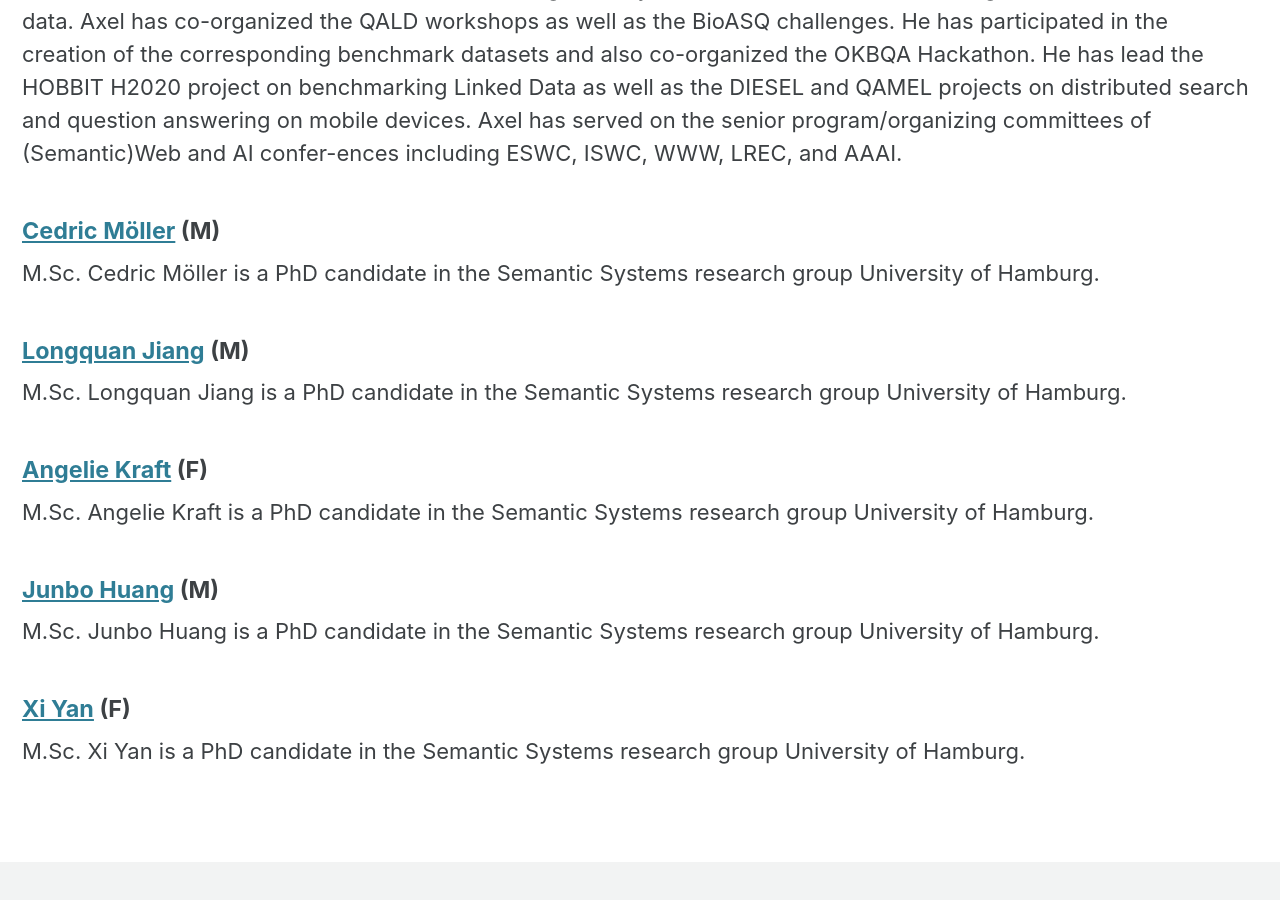
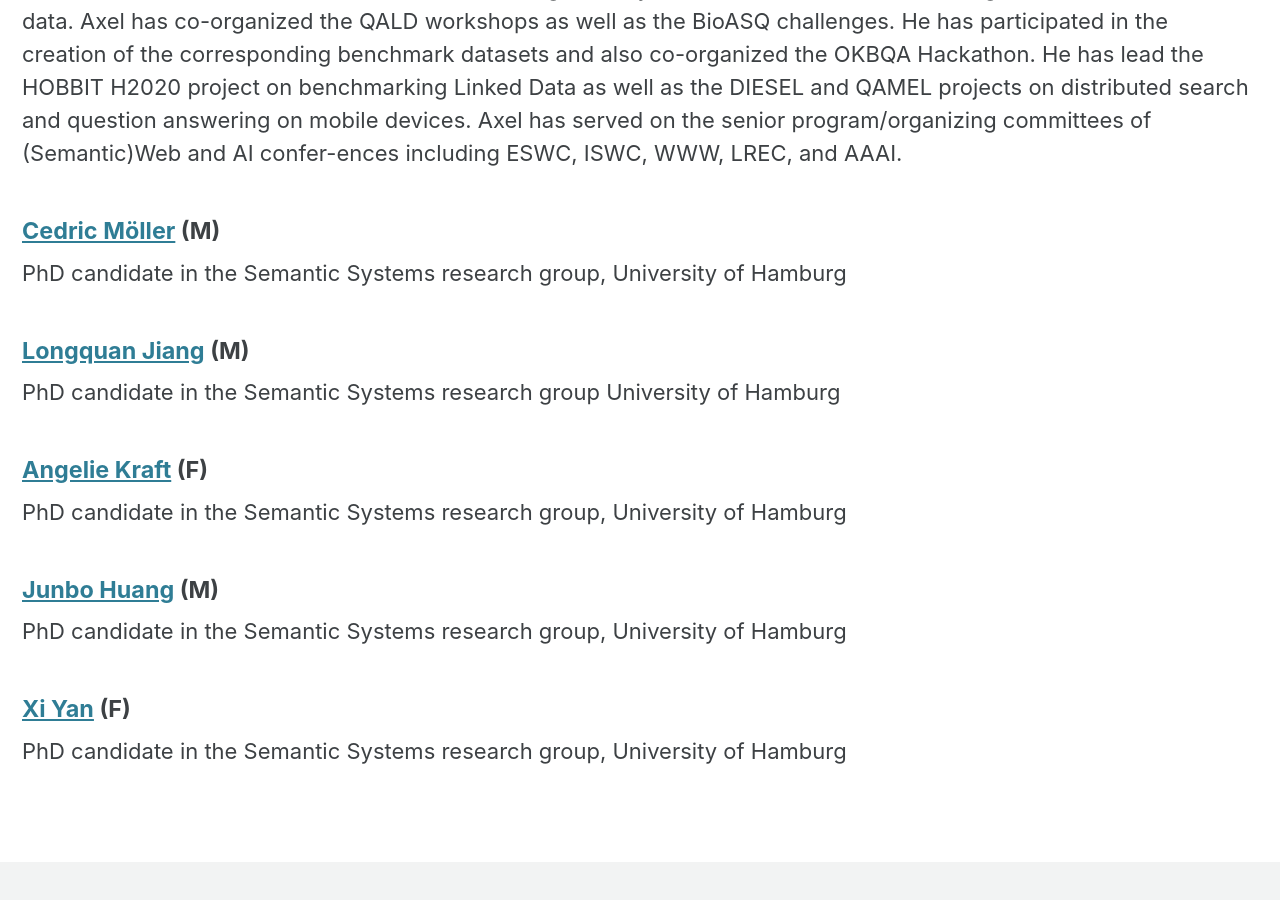
Before and after one commit to semantic-systems/nliwod-workshop, a Jekyll site: the page built from organization.md, in a window 1280 px wide and 900 px high, scrolled down 1523 px. Built offline with Jekyll 4.4.1, drawn with Linux system fonts in a browser that asks for light colours; cached includes are drawn as plain includes.

Commit message:
Update organization.md

```diff
--- a/organization.md
+++ b/organization.md
@@ -22,16 +22,16 @@ Prof. Chris Biemann obtained his doctorate in Computer Science / Natural Languag
 Prof. Axel Ngonga heads the DICE and AKSW research groups in Paderborn and Leipzig, where he works on topics such as Information Extraction, Question Answering and Keyword-Based Search with a strong focus on structured data. Axel has co-organized the QALD workshops as well as the BioASQ challenges. He has participated in the creation of the corresponding benchmark datasets and also co-organized the OKBQA Hackathon. He has lead the HOBBIT H2020 project on benchmarking Linked Data as well as the DIESEL and QAMEL projects on distributed search and question answering on mobile devices. Axel has served on the senior program/organizing committees of (Semantic)Web and AI confer-ences including ESWC, ISWC, WWW, LREC, and AAAI.
 
 #### [Cedric Möller](https://www.inf.uni-hamburg.de/en/inst/ab/sems/people/cedric-moeller.html) (M)
-M.Sc. Cedric Möller is a PhD candidate in the Semantic Systems research group University of Hamburg.
+PhD candidate in the Semantic Systems research group, University of Hamburg
 
 #### [Longquan Jiang](https://www.inf.uni-hamburg.de/en/inst/ab/sems/people/longquan-jiang.html) (M)
-M.Sc. Longquan Jiang is a PhD candidate in the Semantic Systems research group University of Hamburg.
+PhD candidate in the Semantic Systems research group University of Hamburg
 
 #### [Angelie Kraft](https://www.inf.uni-hamburg.de/en/inst/ab/sems/people/angelie-kraft.html) (F)
-M.Sc. Angelie Kraft is a PhD candidate in the Semantic Systems research group University of Hamburg.
+PhD candidate in the Semantic Systems research group, University of Hamburg
 
 #### [Junbo Huang](https://www.inf.uni-hamburg.de/en/inst/ab/sems/people/junbo-huang.html) (M)
-M.Sc. Junbo Huang is a PhD candidate in the Semantic Systems research group University of Hamburg.
+PhD candidate in the Semantic Systems research group, University of Hamburg
 
 #### [Xi Yan](https://www.inf.uni-hamburg.de/en/inst/ab/sems/people/xi-yan.html) (F)
-M.Sc. Xi Yan is a PhD candidate in the Semantic Systems research group University of Hamburg.
+PhD candidate in the Semantic Systems research group, University of Hamburg
```
